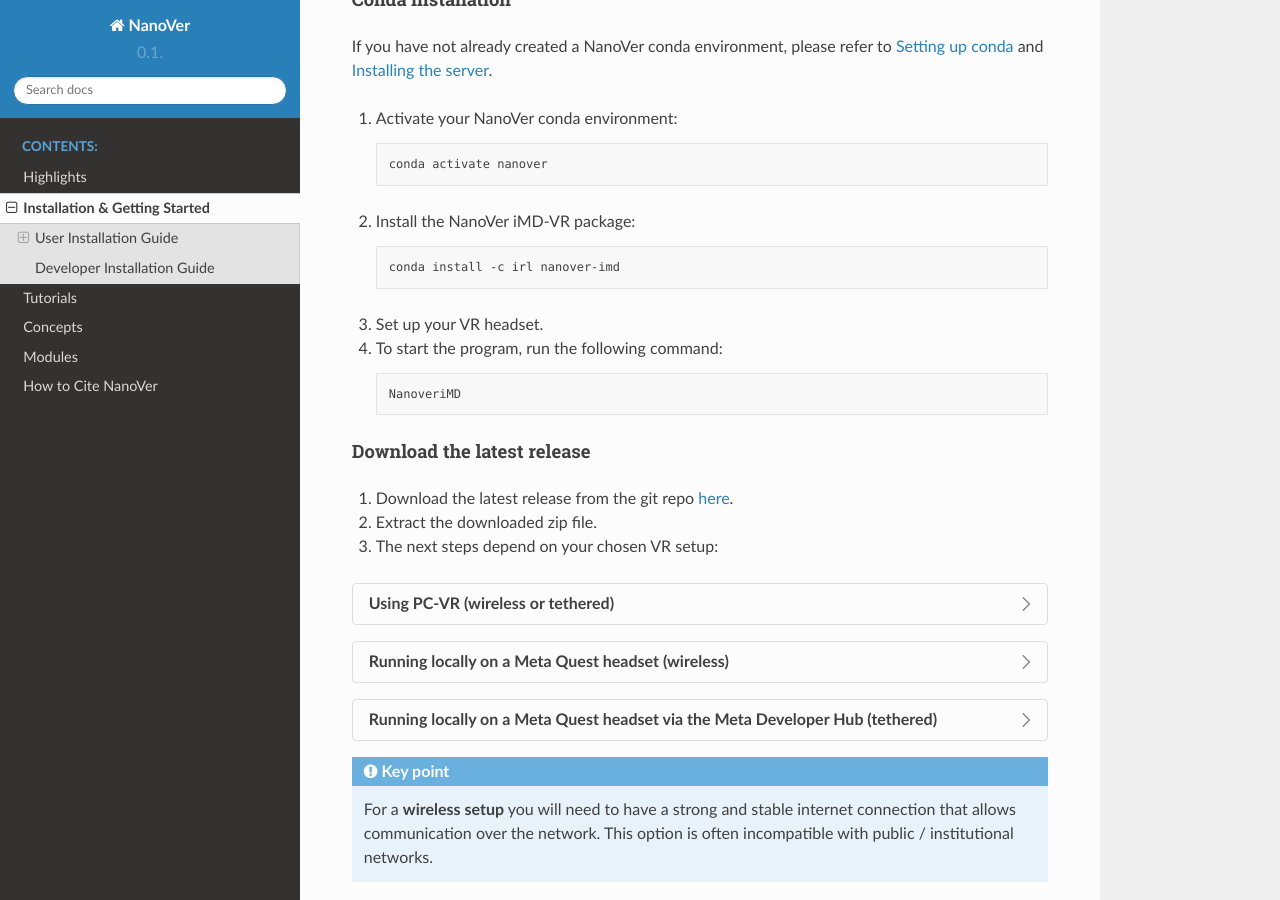
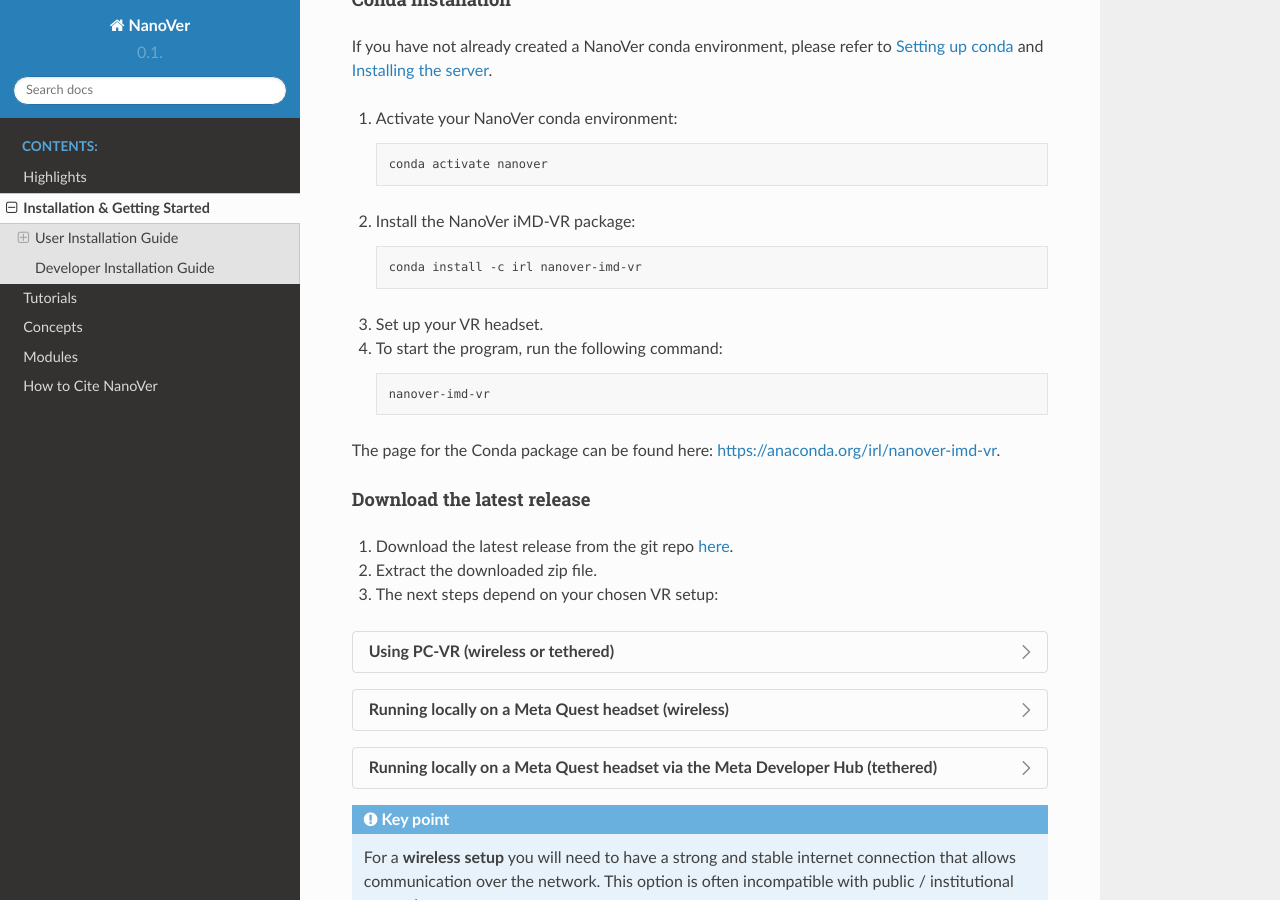
Before and after one commit to IRL2/nanover-docs, a Sphinx documentation site: the page built from source/installation.rst, in a window 1280 px wide and 900 px high, scrolled down 2145 px. Built offline with Sphinx 7.4.7 and the Read the Docs theme 3.1.0, drawn with Linux system fonts in a browser that asks for light colours; pages that are not in the unit, such as notebooks, are missing from menus; the version number could not be read and is left out.

Commit message:
Fix instructions for installing Nanover iMD-VR via Conda (#192)

```diff
--- a/source/installation.rst
+++ b/source/installation.rst
@@ -130,7 +130,7 @@
 
    .. code:: bash
 
-        conda install -c irl nanover-imd
+        conda install -c irl nanover-imd-vr
 
 #. Set up your VR headset.
 
@@ -138,8 +138,9 @@
 
    .. code:: bash
 
-        NanoveriMD
+        nanover-imd-vr
 
+The page for the Conda package can be found here: `<https://anaconda.org/irl/nanover-imd-vr>`_.
 
 .. _download_latest_release_VR_client:
 
```
